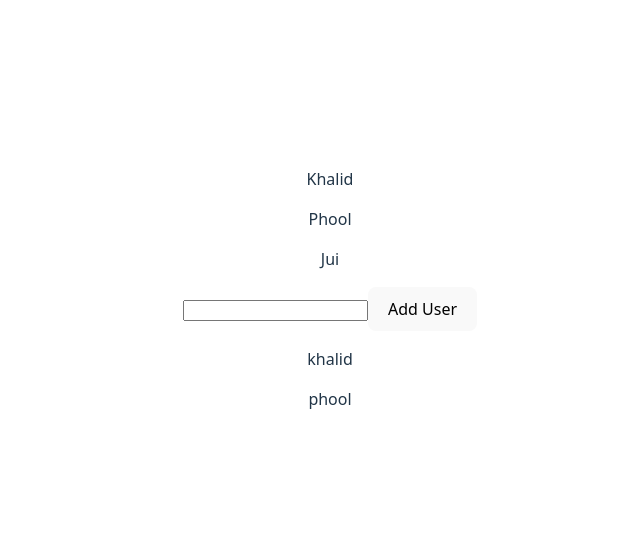
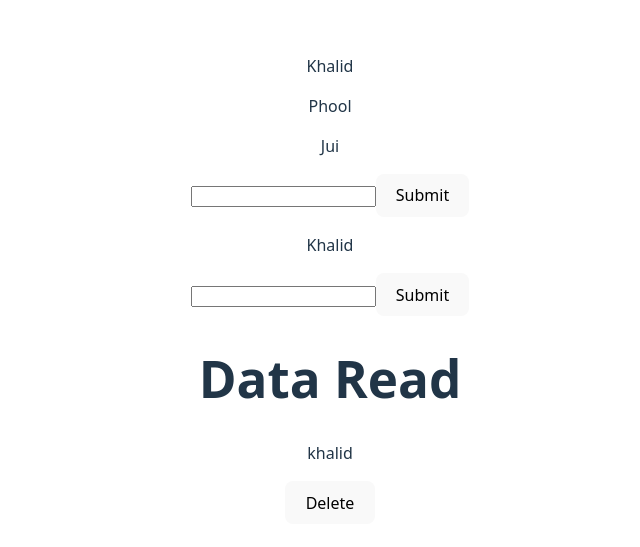
Before and after one commit to GreenHopeRise/mini-project-4, a React (Vite) app: page / in a window 1280 px wide. Shown: the part 111-658 px from the top of the page, without its empty margins (310-950 px from the left). Built offline with nearby package versions, Linux system fonts and the light colour scheme.

Commit message:
Delete done

```diff
--- a/src/App.jsx
+++ b/src/App.jsx
@@ -1,6 +1,7 @@
 
 import './App.css'
 import Creat from './CRUD/Creat'
+import Delete from './CRUD/Delete'
 
 import Read from './CRUD/Read'
 import Form from './Form'
@@ -15,6 +16,7 @@ function App() {
 
       <Read/>
       <Creat/>
+      <Delete/>
     </>
   )
 }
--- a/src/CRUD/Creat.jsx
+++ b/src/CRUD/Creat.jsx
@@ -1,28 +1,26 @@
 import React, { useState } from 'react'
 
 const Creat = () => {
-    const [users, setUsers]= useState([
-        {id: 1, name:'khalid'},
-        {id:2, name:'phool'}
+    const [data, setData] = useState([
+        {id:1, name:'Khalid'}
     ])
-    const [name, setName]=useState('')
-    const addUser = ()=>{
-        const newUser ={
-            id: Date.now(),
-            name: name
+    const [name, setName] =  useState('')
+    const handleChange = ()=>{
+        const newName = {
+            id: Date.now()
+            , name: name
         }
-        setUsers([...users,newUser])
+        setData([...data, newName])
         setName('')
     }
   return (
     <div>
         <input type="text" name="name" value={name} onChange={(e)=>setName(e.target.value)} />
-        <button onClick={addUser}>Add User</button>
-
+        <button onClick={handleChange}>Submit</button>
         {
-            users.map((e)=>{
+            data.map((d)=>{
                 return(
-                    <p key={e.id}>{e.name}</p>
+                    <p key={d.id}>{d.name}</p>
                 )
             })
         }
--- /dev/null
+++ b/src/CRUD/Delete.jsx
@@ -0,0 +1,44 @@
+import React, { useState } from 'react'
+
+const Delete = () => {
+    const [data, setData]= useState([
+        {id: 1, name: 'khalid'}
+    ])
+    const [name, setName] = useState('')
+    const handleAdd = ()=>{
+        const newName = {
+            id: Date.now(),
+            name: name
+        }
+        setData([...data, newName])
+        setName('')
+    }
+    const handleDelete = (id)=>{
+        const updateUsers = data.filter((u)=> u.id!==id)
+        setData(updateUsers)
+    }
+
+  return (
+    <div>
+        <input type="text" name="name"
+        value={name} onChange={(e)=>setName(e.target.value)} />
+        <button onClick={handleAdd}>Submit</button>
+        <h1>Data Read</h1>
+        {
+            data.map((d)=>{
+                return(
+                    <p key={d.id}>
+                        <p>{d.name}</p>
+                        <button onClick={()=>{handleDelete(d.id)}}>Delete</button>
+
+                        </p>
+
+                )
+            })
+        }
+
+    </div>
+  )
+}
+
+export default Delete
```
